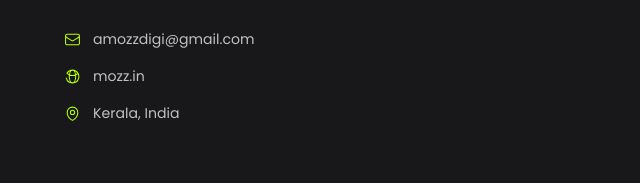
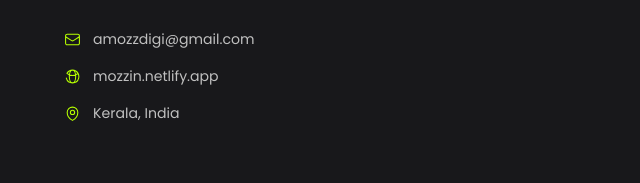
Before and after one commit to amozzdigi-cmd/mozz.in, a plain HTML site: page index.html in a window 1280 px wide. Shown: the part 3749-3932 px from the top of the page, 0-640 px from the left. Drawn offline with Linux system fonts and the light colour scheme.

Commit message:
updated website link

```diff
--- a/index.html
+++ b/index.html
@@ -688,7 +688,7 @@
     </div>
     <div class="contact-detail">
       <svg fill="none" viewBox="0 0 24 24" stroke-width="1.5" stroke="currentColor"><path stroke-linecap="round" stroke-linejoin="round" d="M12 21a9.004 9.004 0 008.716-6.747M12 21a9.004 9.004 0 01-8.716-6.747M12 21c2.485 0 4.5-4.03 4.5-9S14.485 3 12 3m0 18c-2.485 0-4.5-4.03-4.5-9S9.515 3 12 3m0 0a8.997 8.997 0 017.843 4.582M12 3a8.997 8.997 0 00-7.843 4.582m15.686 0A11.953 11.953 0 0112 10.5c-2.998 0-5.74-1.1-7.843-2.918m15.686 0A8.959 8.959 0 0121 12c0 .778-.099 1.533-.284 2.253"/></svg>
-      <a href="https://mozz.in" target="_blank">mozz.in</a>
+      <a href="https://mozzin.netlify.app" target="_blank">mozzin.netlify.app</a>
     </div>
     <div class="contact-detail">
       <svg fill="none" viewBox="0 0 24 24" stroke-width="1.5" stroke="currentColor"><path stroke-linecap="round" stroke-linejoin="round" d="M15 10.5a3 3 0 11-6 0 3 3 0 016 0z"/><path stroke-linecap="round" stroke-linejoin="round" d="M19.5 10.5c0 7.142-7.5 11.25-7.5 11.25S4.5 17.642 4.5 10.5a7.5 7.5 0 1115 0z"/></svg>
```
